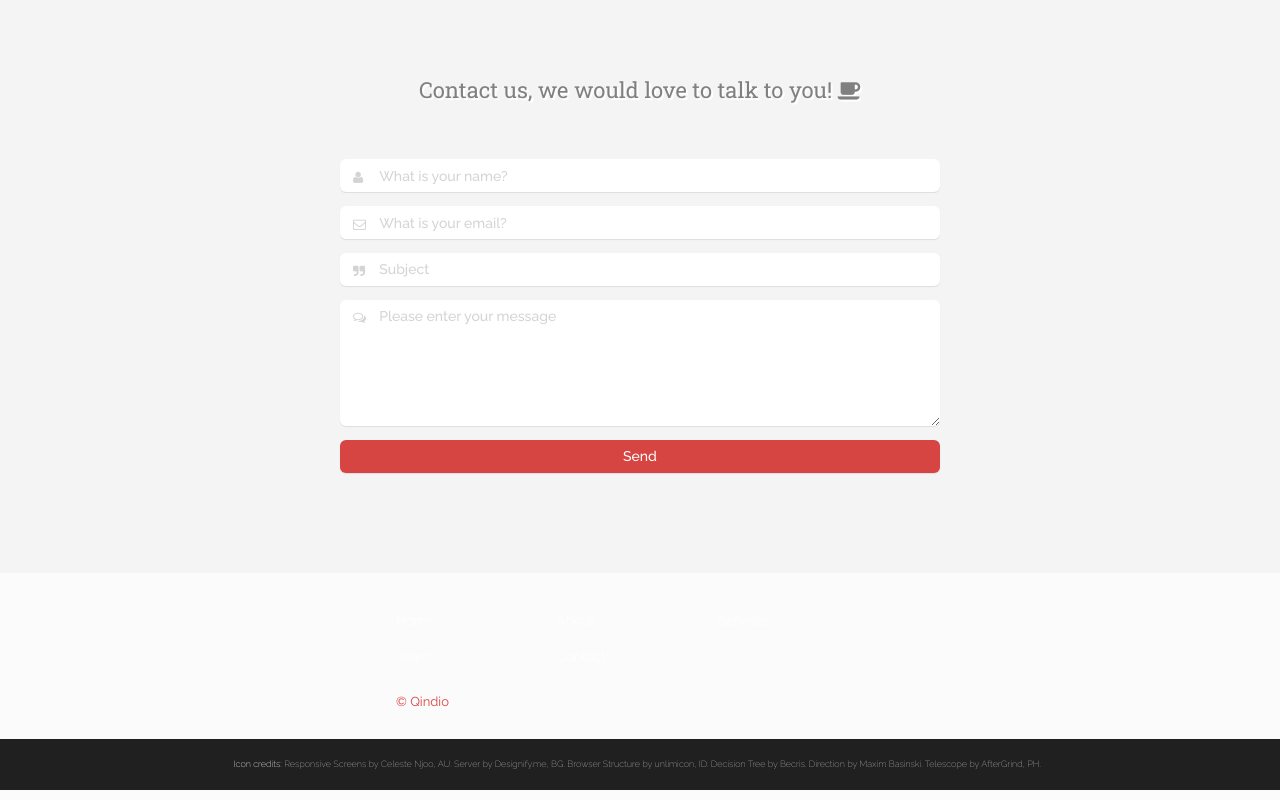
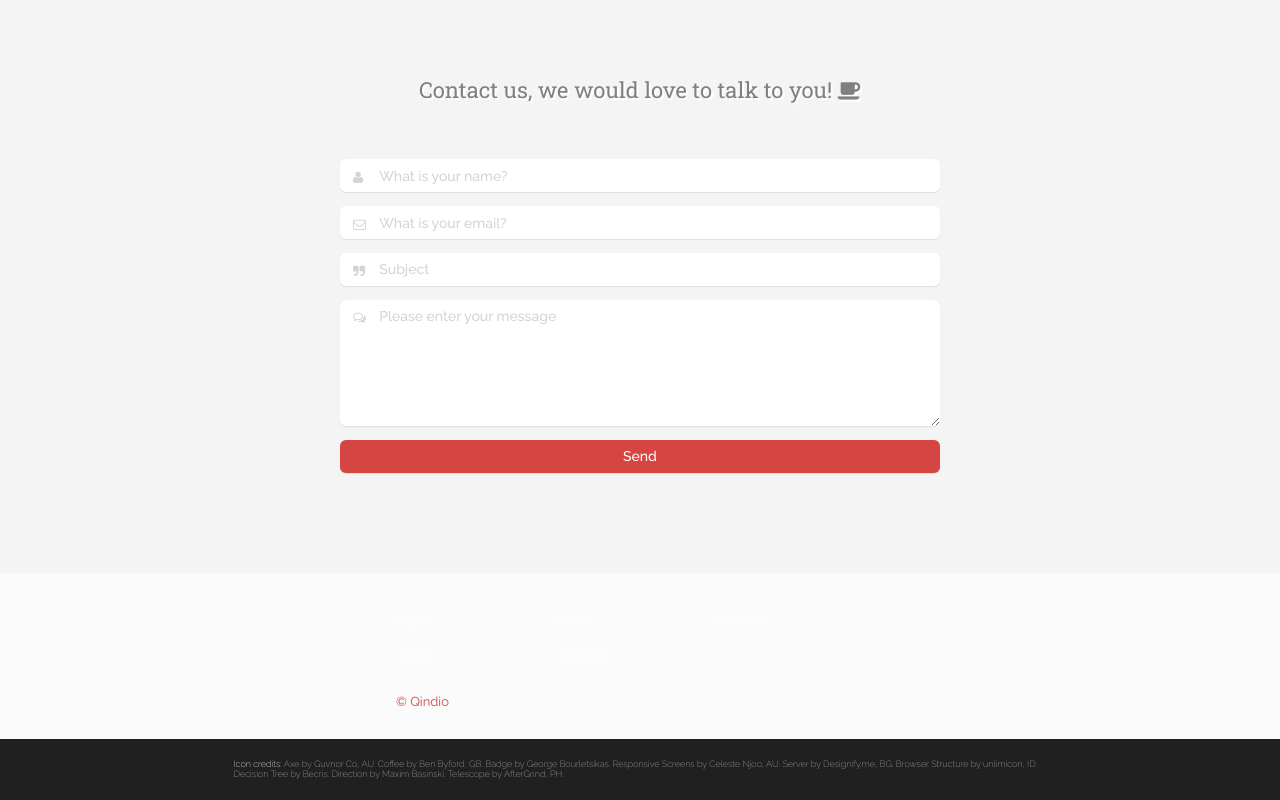
Before and after one commit to qindio/website, a plain HTML site: page public/index.html in a window 1280 px wide. Shown: the part 3596-4396 px from the top of the page. Drawn offline with nearby package versions, Linux system fonts and the light colour scheme.

Commit message:
Add logo icons: coffee, axe, badge

```diff
--- a/public/index.html
+++ b/public/index.html
@@ -263,9 +263,12 @@
       <section class="credits-section" id="credits">
         <div class="container">
           <p>Icon credits:
+            <a href="https://thenounproject.com/icon/17528/"> Axe by Guvnor Co, AU. </a>
+            <a href="https://thenounproject.com/icon/1210/"> Coffee by Ben Byford, GB. </a>
+            <a> Badge by George Bourletsikas. </a>
             <a href="https://thenounproject.com/term/responsive-screens/899135/"> Responsive Screens by Celeste Njoo, AU. </a>
             <a href="https://thenounproject.com/search/?q=server&amp;i=741336"> Server by Designify.me, BG. </a>
-            <a href="https://thenounproject.com/search/?q=browser%20work%20flow&amp;i=602412"> Browser Structure by unlimicon, ID.</a>
+            <a href="https://thenounproject.com/search/?q=browser%20work%20flow&amp;i=602412"> Browser Structure by unlimicon, ID. </a>
             <a href="https://thenounproject.com/search/?q=decision%20tree&amp;i=986797">Decision Tree by Becris. </a>
             <a href="https://thenounproject.com/search/?q=decision&amp;i=880487"> Direction by Maxim Basinski. </a>
             <a href="https://thenounproject.com/search/?q=telescope&amp;i=924774"> Telescope by AfterGrind, PH. </a>
```
